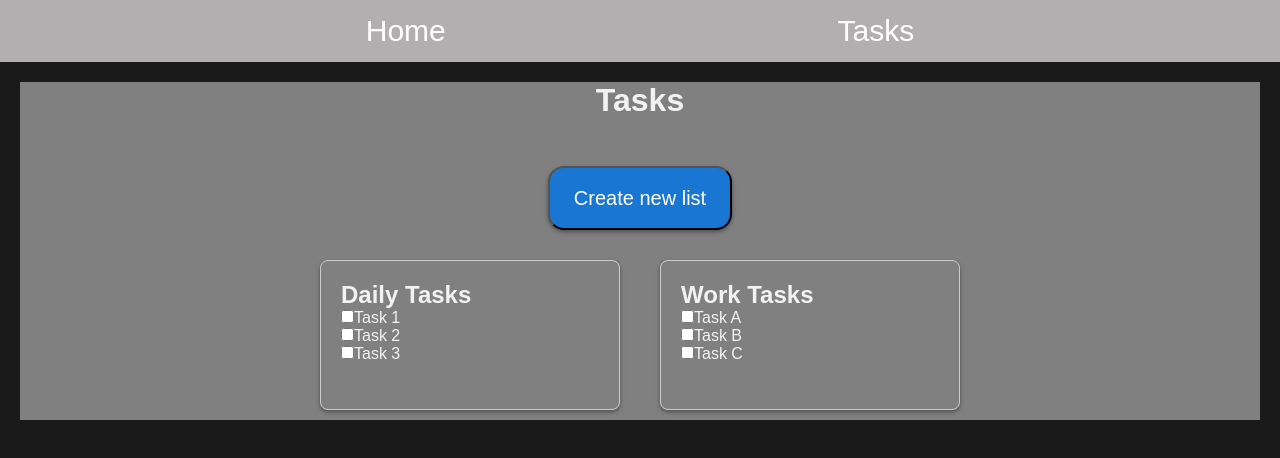
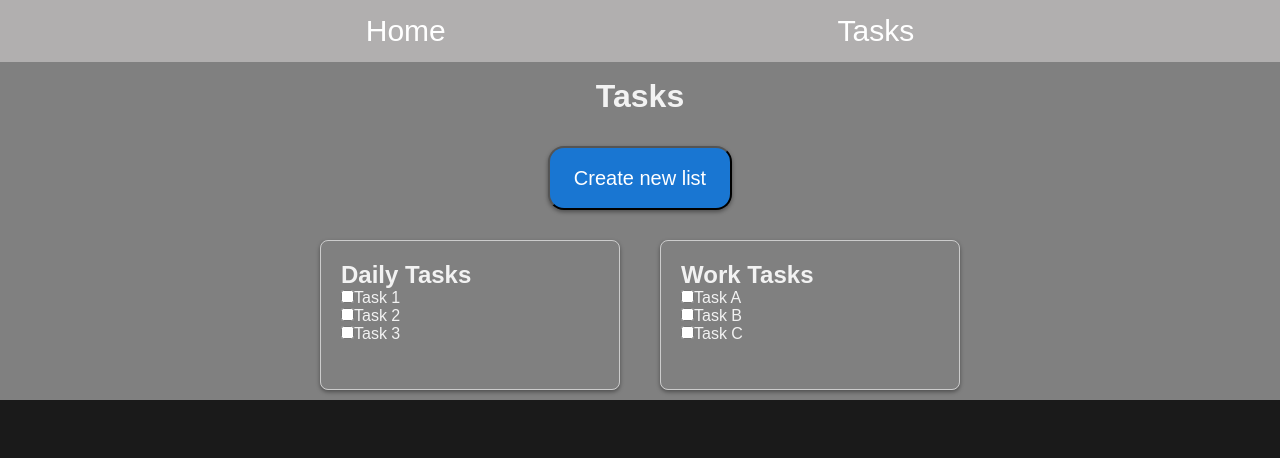
Before and after one commit to Pipeto84/react-ts, a React app: page /tasks in a window 1280 px wide. Shown: the top 458 px of the page. Built offline with nearby package versions, Linux system fonts and the light colour scheme; the HTML template or start-up script is replaced by a standard one.

Commit message:
tasks list 0.1

```diff
--- a/src/styles/TasksPage.css
+++ b/src/styles/TasksPage.css
@@ -1,11 +1,14 @@
 .tasks {
   background-color: gray;
-  margin: 1.25rem;
+  margin: 0;
   display: grid;
   grid-template-columns: 1fr;
   grid-template-rows: 4rem 4rem 1fr;
   justify-items: center;
   gap: 1.25rem;
+}
+h1 {
+  margin: 1rem 0 0.5rem 0;
 }
 .tasksCard {
   width: 300px;
```
